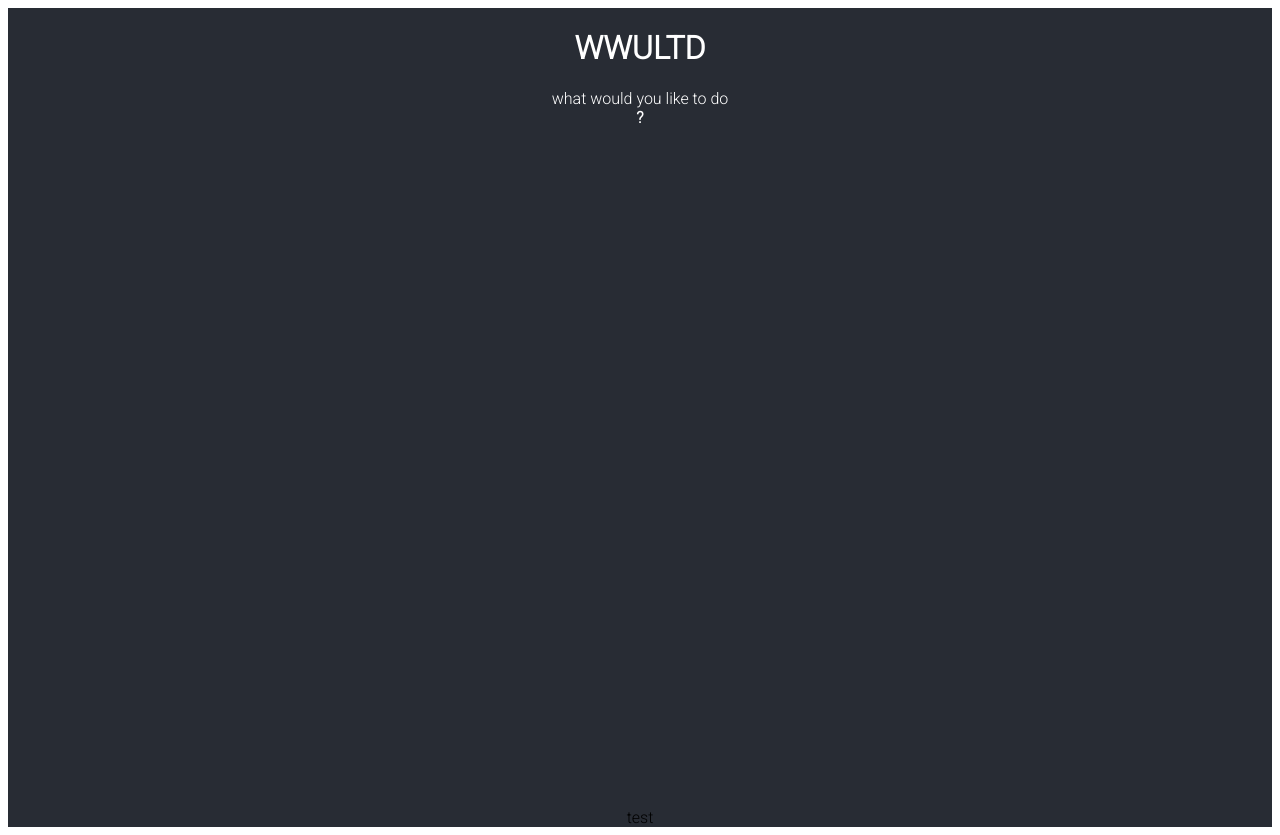
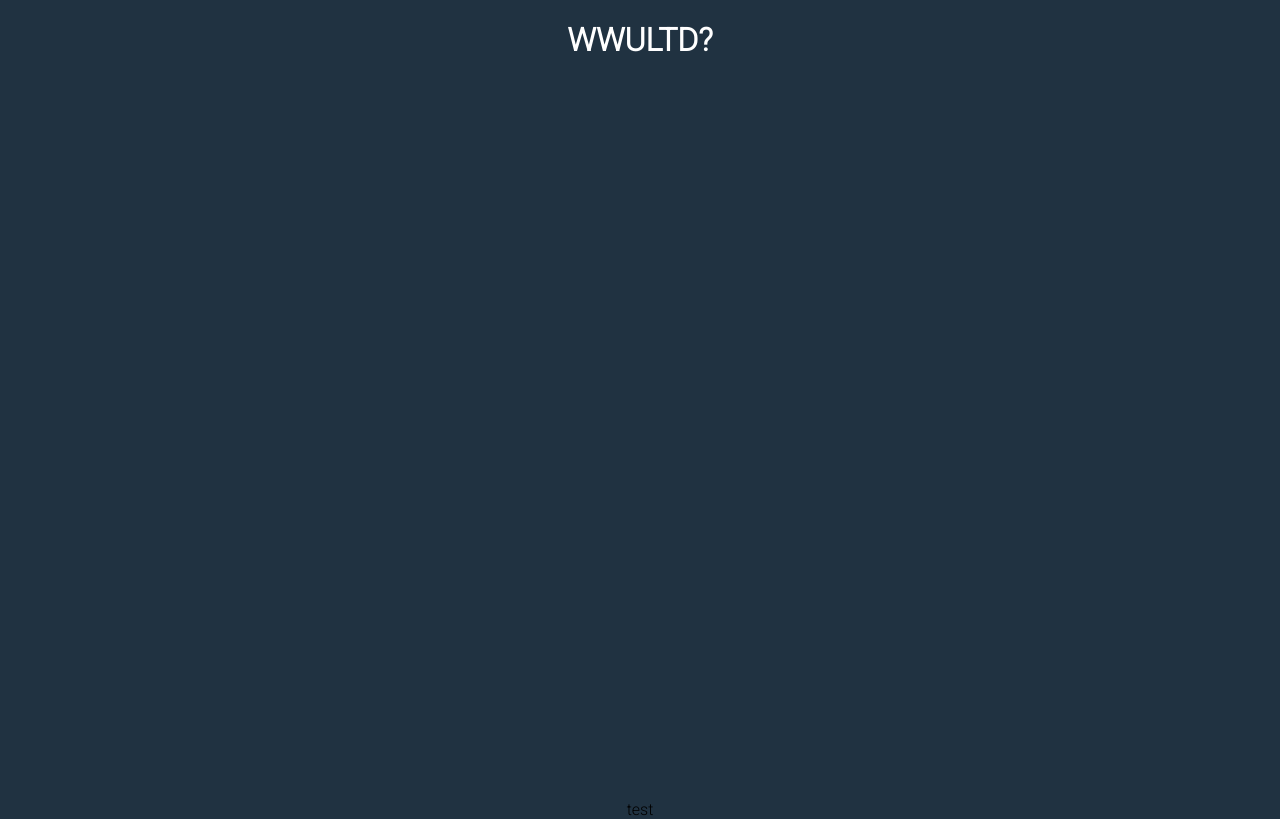
Before and after one commit to jpir13/wwultd, a React (Create React App) app: page / in a window 1280 px wide. Built offline with nearby package versions, Linux system fonts and the light colour scheme.

Commit message:
js: mouseovers to h1

```diff
--- a/src/App.css
+++ b/src/App.css
@@ -1,6 +1,6 @@
 .App {
   text-align: center;
-  background-color: #282c34;
+  background-color: #203241;
 }
 
 .App-header {
--- a/src/App.js
+++ b/src/App.js
@@ -1,15 +1,36 @@
 import React, { Component } from 'react';
 import './App.css';
 
+const label = full => {
+  if (full === null) {
+    return 'WWULTD?';
+  }
+    return 'what would you like to do?';
+}
+
 class App extends Component {
+  constructor(props) {
+    super(props);
+    this.state = { full: null };
+  }
+
+  mouseOut() {
+    console.log("mouse out");
+    this.setState({ full: null });
+  }
+
+  mouseOver() {
+    console.log("mouse hovered");
+    this.setState({ full: true });
+  }
+
   render() {
     return (
       <div className="App">
         <header className="App-header">
-          <h1>
-            WWULTD
+          <h1 onMouseOut={() => this.mouseOut()} onMouseOver={() => this.mouseOver()}>
+            {label(this.state.full)}
           </h1>
-          what would you like to do<b>?</b>
         </header>
         test
       </div>
--- a/src/index.css
+++ b/src/index.css
@@ -1,6 +1,6 @@
 body {
-  margin: 1;
-  padding: 1;
+  margin: 0;
+  padding: 0;
   font-family: 'Roboto', sans-serif;
   -webkit-font-smoothing: antialiased;
   -moz-osx-font-smoothing: grayscale;
```
